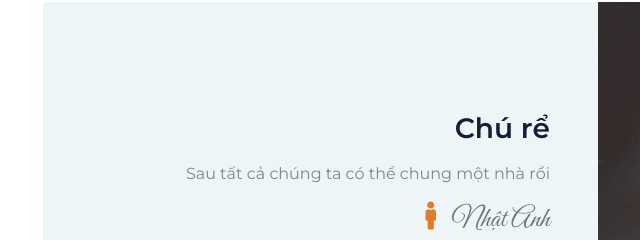
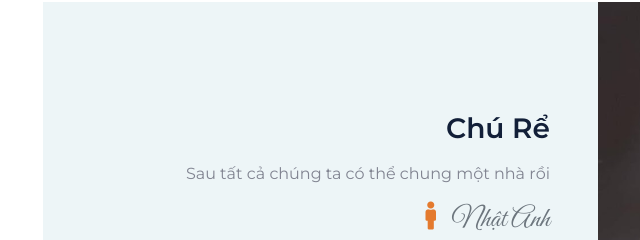
Before and after one commit to lamnhatanh130202/mywed, a plain HTML site: page index.html in a window 1280 px wide. Shown: the part 1154-1394 px from the top of the page, 42-682 px from the left. Drawn offline with nearby package versions, Linux system fonts and the light colour scheme.

Commit message:
Update index.html

```diff
--- a/index.html
+++ b/index.html
@@ -136,7 +136,7 @@
             <div class="row m-0 mb-4 mb-md-0 pb-2 pb-md-0">
                 <div class="col-md-6 p-0 text-center text-md-right">
                     <div class="h-100 d-flex flex-column justify-content-center bg-secondary p-5">
-                        <h3 class="mb-3">Chú rể</h3>
+                        <h3 class="mb-3">Chú Rể</h3>
                         <p> Sau  tất cả chúng ta có thể chung một nhà rồi </p>
                         <h3 class="font-secondary font-weight-normal text-muted mb-3"><i class="fa fa-male text-primary pr-3"></i>Nhật Anh </h3>
                         <div class="position-relative">
```
